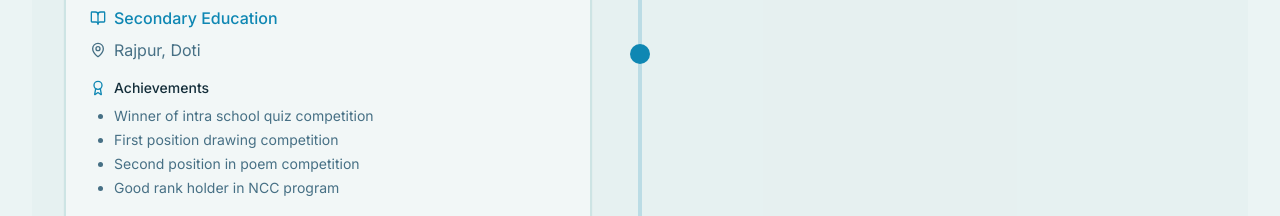
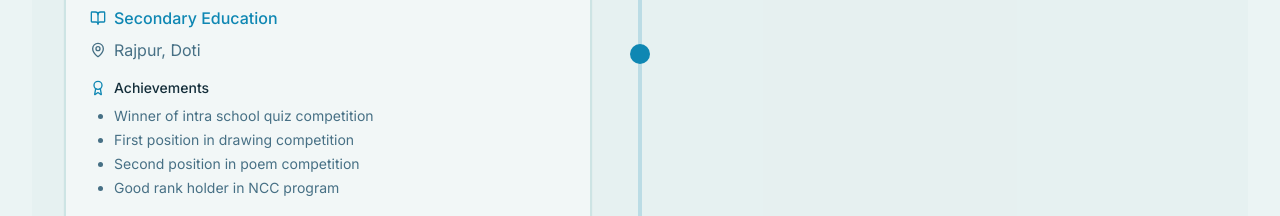
Before and after one commit to ranad4508/portfolio_next, a Next.js app: page / in a window 1280 px wide. Shown: the part 5846-6062 px from the top of the page. Built offline with nearby package versions, Linux system fonts and the light colour scheme.

Commit message:
Updated education

```diff
--- a/components/education.tsx
+++ b/components/education.tsx
@@ -54,7 +54,7 @@ export default function Education() {
       period: "2015 - 2017",
       achievements: [
         "Winner of intra school quiz competition",
-        "First position drawing competition",
+        "First position in drawing competition",
         "Second position in poem competition",
         "Good rank holder in NCC program",
       ],
```
